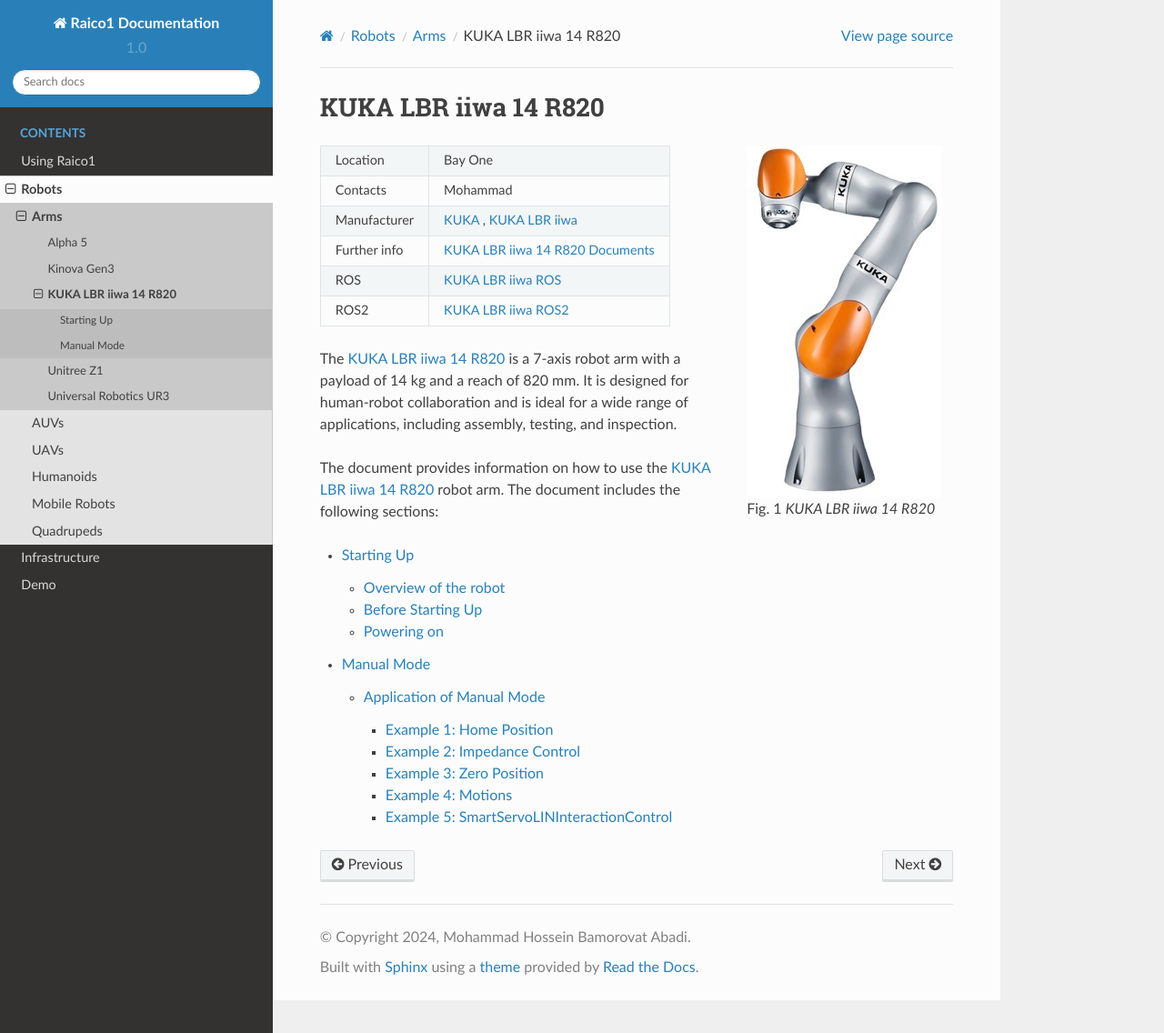
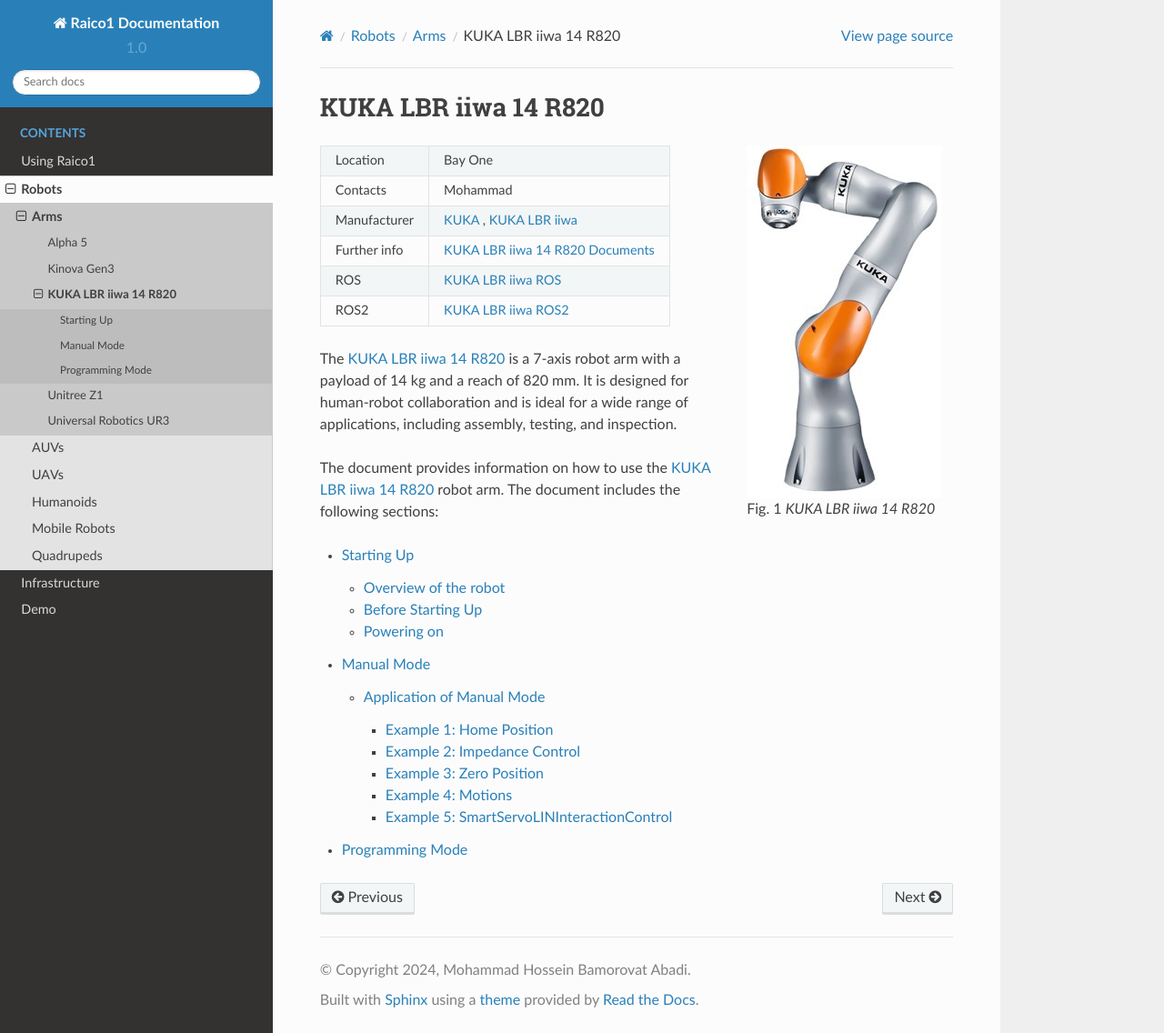
Before and after one commit to UoM-RAICo1/raico-docs, a Sphinx documentation site: the page built from source/robots/Arms/KukaLbrIiwa/index.rst, in a window 1280 px wide and 1136 px high. Shown: the whole window at 91% size. Built offline with Sphinx 7.4.7 and the Read the Docs theme 2.0.0, drawn with Linux system fonts in a browser that asks for light colours; some of the changed lines change nothing that is shown.

Commit message:
Add section ProgrammingMode.rst for kuka iiwa

```diff
--- /dev/null
+++ b/source/robots/Arms/KukaLbrIiwa/ProgrammingMode.rst
@@ -0,0 +1,6 @@
+
+
+Programming Mode
+================
+
+This section describes the programming mode of the :ref:`KUKA LBR iiwa 14 R820`
--- a/source/robots/Arms/KukaLbrIiwa/index.rst
+++ b/source/robots/Arms/KukaLbrIiwa/index.rst
@@ -47,3 +47,4 @@
 
     startup
     ManualMode
+    ProgrammingMode
```
